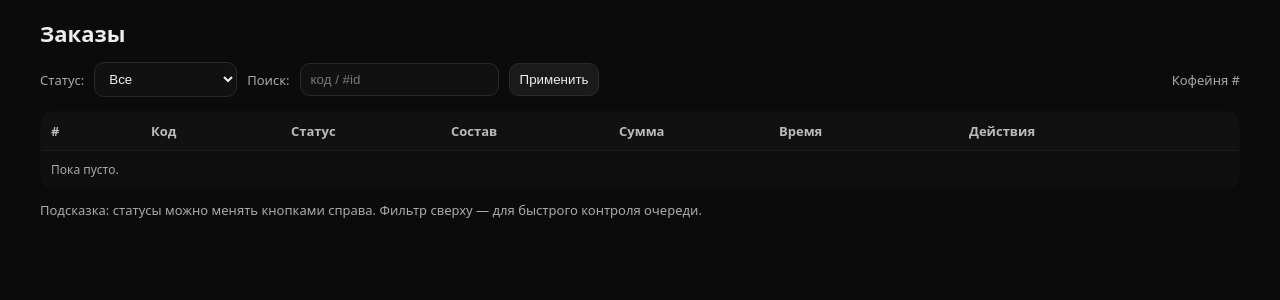
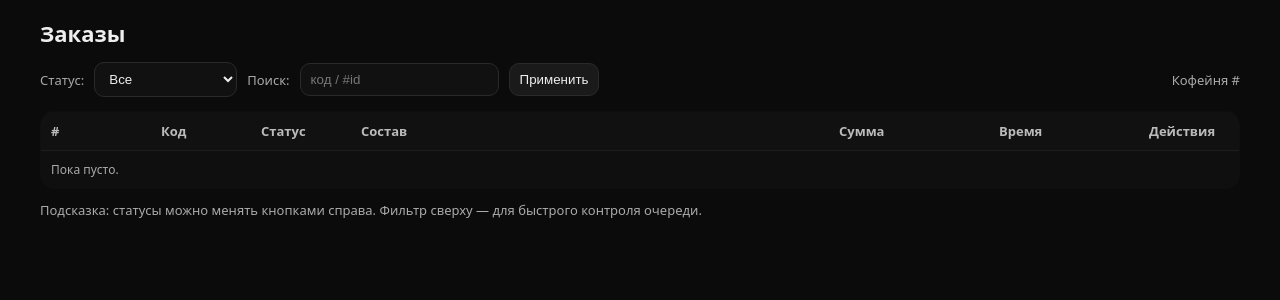
Before and after one commit to dnnnnnk/coffee-go, a FastAPI app: template src/web/templates/orders.html in a window 1280 px wide. Shown: the part 62-362 px from the top of the page. Run offline with FastAPI, Linux system fonts and the light colour scheme; the template is opened without the code that fills it, so the values that code supplies are empty; parts of the project's set-up code (start-up, migrations or seed data) failed here and were passed over.

Commit message:
правильное отображение заказа

```diff
--- a/src/web/templates/_orders_tbody.html
+++ b/src/web/templates/_orders_tbody.html
@@ -8,7 +8,7 @@
           <tr>
             <td>
               <b>{{ o.id }}</b>
-              <div class="muted">{{ o.created_at }}</div>
+              <div class="muted">{{ (o.created_at|string)[:19].replace('T',' ') }}</div>
             </td>
             <td>
               <div class="rowcode">{{ o.code }}</div>
--- a/src/web/templates/orders.html
+++ b/src/web/templates/orders.html
@@ -81,13 +81,13 @@ document.addEventListener("DOMContentLoaded", () => {
   <table id="orders-table">
     <thead>
       <tr>
-        <th style="width:80px">#</th>
-        <th style="width:120px">Код</th>
-        <th style="width:140px">Статус</th>
+        <th style="width:90px">#</th>
+        <th style="width:80px">Код</th>
+        <th style="width:80px">Статус</th>
         <th>Состав</th>
         <th style="width:140px">Сумма</th>
-        <th style="width:170px">Время</th>
-        <th style="width:260px">Действия</th>
+        <th style="width:130px">Время</th>
+        <th style="width:80px">Действия</th>
       </tr>
     </thead>
     {% include "_orders_tbody.html" %}
```
